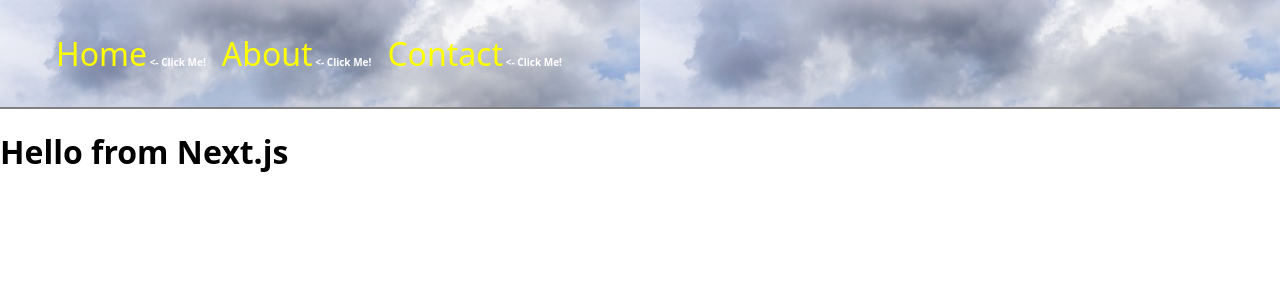
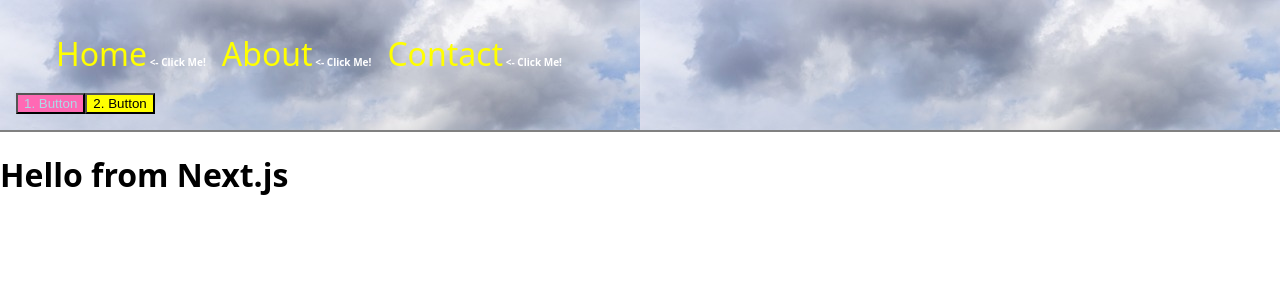
Before and after one commit to NikCrmr/NextJs-react-styled-components-styled-navbar, a Next.js app: page / in a window 1280 px wide. Shown: the top 300 px of the page. Built offline with nearby package versions, Linux system fonts and the light colour scheme.

Commit message:
update styles

```diff
--- a/pages/_app.js
+++ b/pages/_app.js
@@ -12,6 +12,12 @@
   list-style: none;
   display: flex;
   gap: 1rem;
+`;
+//using props in styled components
+const StyledButton = styled.button`
+  color: ${(props) => (props.variant !== "2" ? "lightblue" : "black")};
+  background-color: ${(props) =>
+    props.variant === "2" ? "yellow" : "hotpink"};
 `;
 
 const StyledLink = styled(Link)`
@@ -51,6 +57,8 @@
             <StyledLink href="/contact">Contact</StyledLink>
           </li>
         </StyledList>
+        <StyledButton>1. Button</StyledButton>
+        <StyledButton variant="2">2. Button</StyledButton>
       </StyledNav>
       <Component {...pageProps} />
     </>
```
